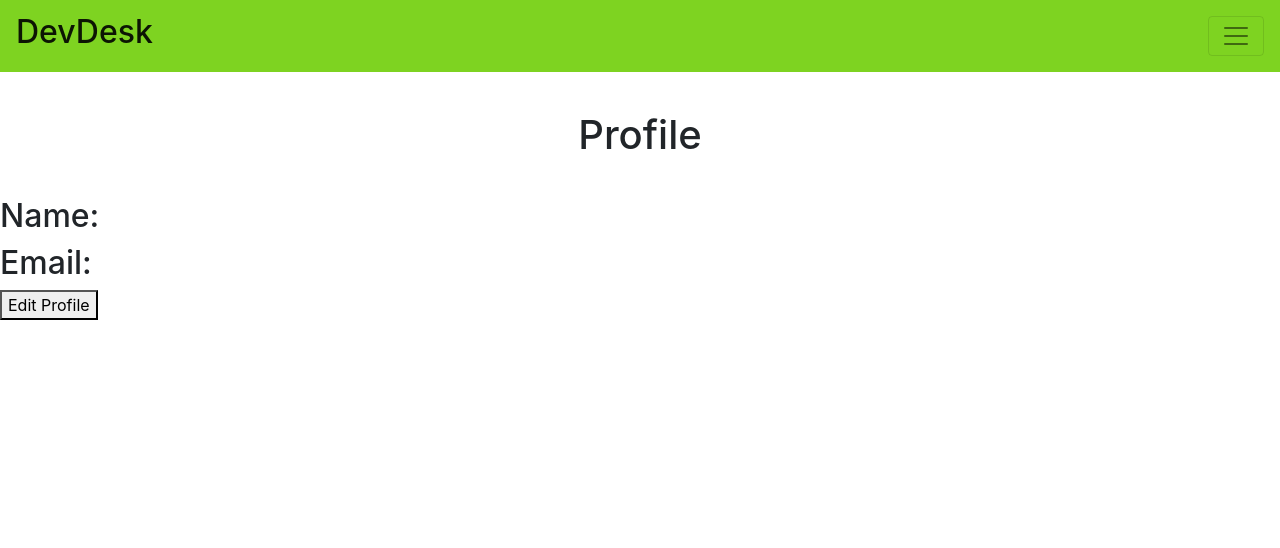
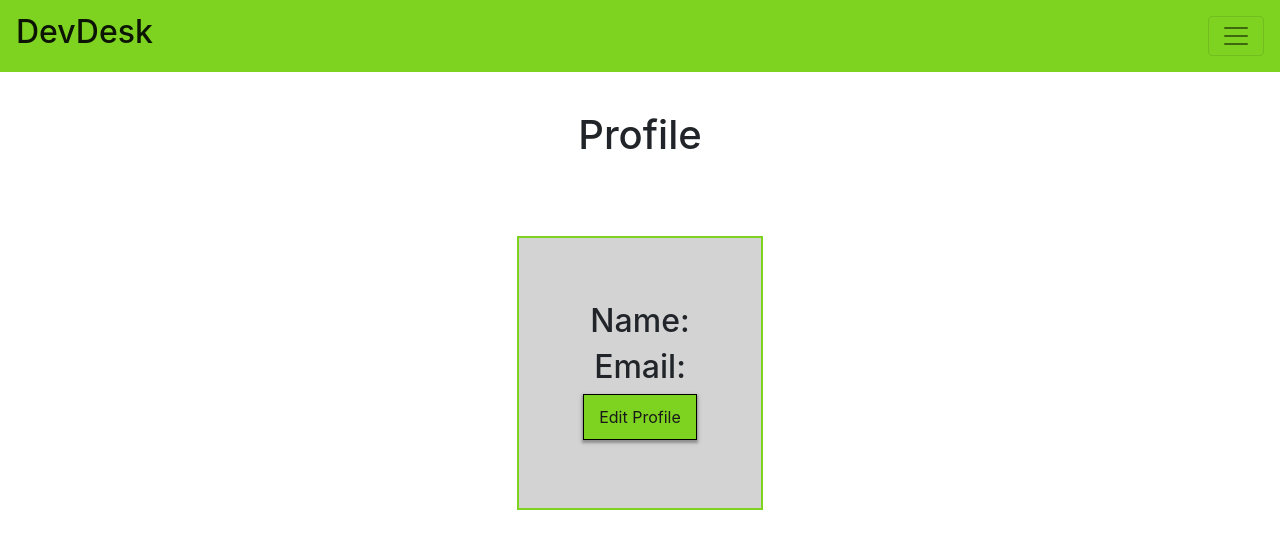
Before and after one commit to Build-Week-Dev-Desk/FrontEnd, a React (Create React App) app in the folder client/: page /profile in a window 1280 px wide. Shown: the top 548 px of the page. Built offline with nearby package versions, Linux system fonts and the light colour scheme; sample sign-in values are in the browser's storage.

Commit message:
Trying to finalize the Profile and edit profile

```diff
--- a/client/src/App.css
+++ b/client/src/App.css
@@ -289,6 +289,7 @@ p {
 .proform {
   display: flex;
   flex-direction: column;
+  align-items:center;
   border: 2px solid #7ED321;
   background-color: lightgray;
   margin-top: 3%;
@@ -297,7 +298,7 @@ p {
 }
 
 .profileform {
-    display: flex;
+  display: flex;
   flex-direction: column;
   align-items: center;
 }
--- a/client/src/components/login/Profile.js
+++ b/client/src/components/login/Profile.js
@@ -30,10 +30,13 @@ const Profile = props => {
   };
 
 
-  return (editing ? (<form onSubmit={handleSubmit(onSubmit)} className="tickform">
+  return (editing ? (
+        <div className="profileform">
           <h1 className="dashb">Profile</h1>
+          <div className="proform">
+          <form onSubmit={handleSubmit(onSubmit)} >
           <label>
-            Name:
+            <h3>Name:</h3>
             <input
               type="text"
               placeholder={profile.name}
@@ -42,7 +45,7 @@ const Profile = props => {
             />
           </label>
           <label>
-            Email:
+            <h3>Email:</h3>
             <input
               type="text"
               placeholder={profile.email}
@@ -55,9 +58,12 @@ const Profile = props => {
             <option value="staff">Staff</option>
             <option value="both">Both</option>
           </select>
-          <input type="submit" />
-        </form>) : (<div>
+          <input className="submitbtn" type="submit" />
+          </form>
+          </div>
+          </div>) : (<div className="profileform">
           <h1 className="dashb">Profile</h1>
+          <div className="proform">
           <h2>Name: {profile.name}</h2>
           <h2>Email: {profile.email}</h2>
           {profile.role == "student" && <div>I'm a Student</div>}
@@ -65,8 +71,10 @@ const Profile = props => {
           {profile.role == "both" && (
             <div>I'm both a Staff Member and Student</div>
           )}
-          <button onClick={() => {setEditing(true)}}>Edit Profile</button>
+          <button className="submitbtn" onClick={() => {setEditing(true)}}>Edit Profile</button>
+        </div>
         </div>));
+
 };
 
 export default Profile;
```
